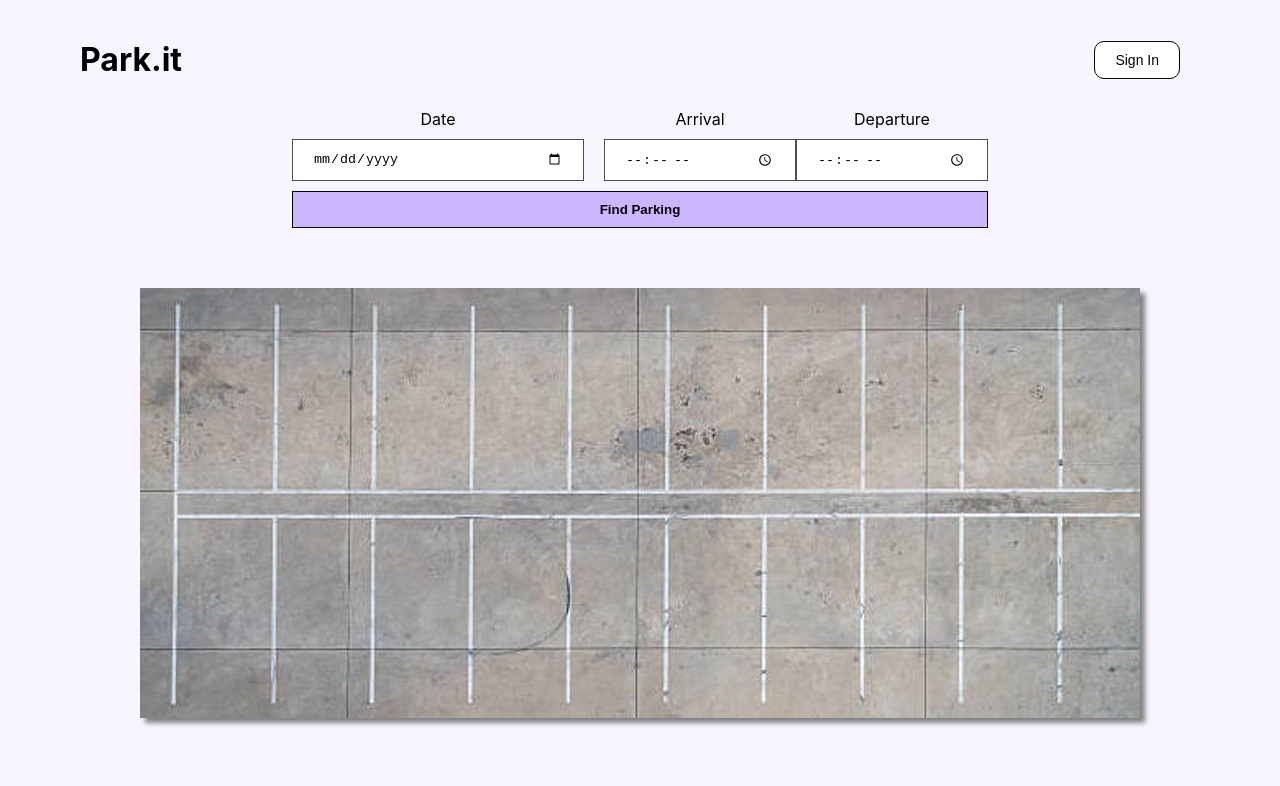
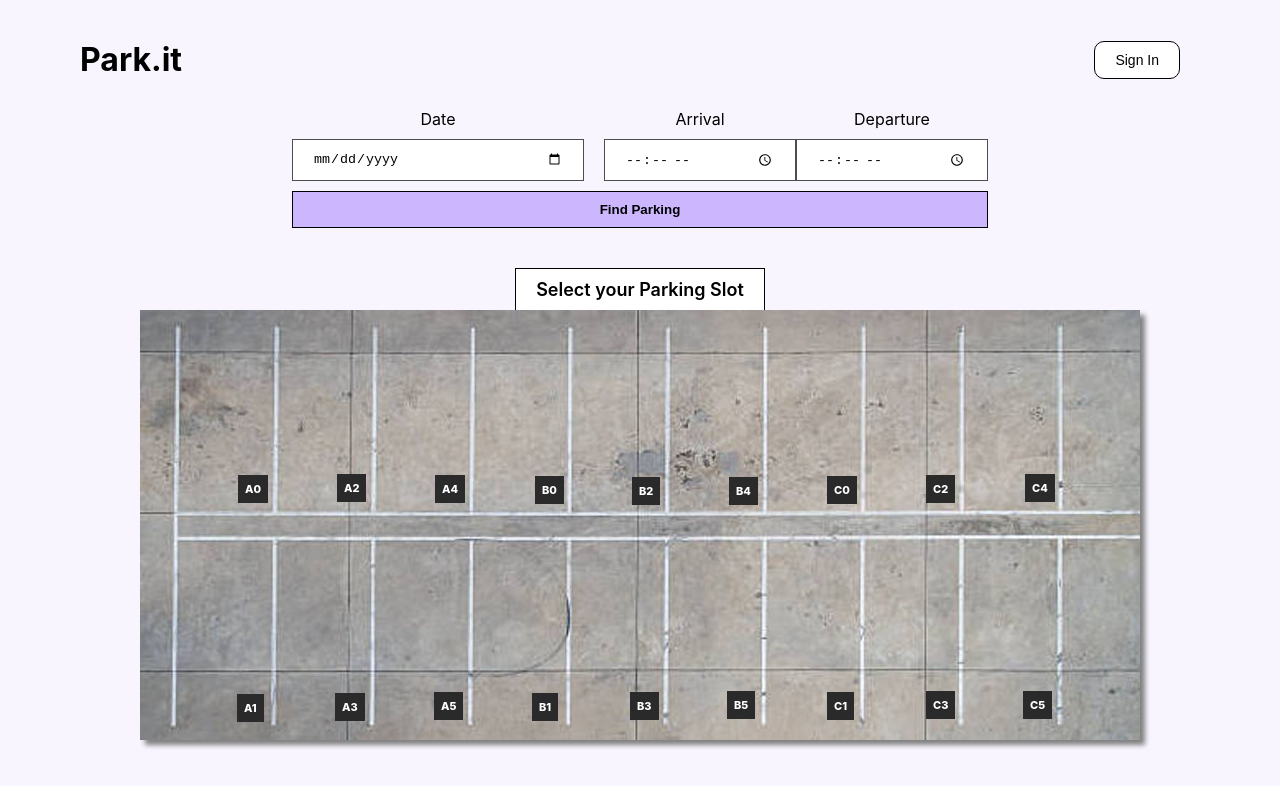
Before and after one commit to ARJUN-SABU/park-it, a React (Create React App) app in the folder frontend/: page / in a window 1280 px wide. Shown: the top 786 px of the page. Built offline with nearby package versions, Linux system fonts and the light colour scheme; no server answers.

Commit message:
Added the parking slot labels improved the ui

```diff
--- a/frontend/src/components/ParkingView.js
+++ b/frontend/src/components/ParkingView.js
@@ -14,22 +14,60 @@ function ParkingView({ slotBookings }) {
   const parkingState = useSelector((state) => state.parking);
 
   useEffect(() => {
+    markSlotNumbers();
+  }, []);
+
+  useEffect(() => {
     //fetch slots from the database.
-    console.log(slotBookings);
     removeAllMarkers();
-    markBookedSlots(slotBookings.blockA);
-    markBookedSlots(slotBookings.blockB);
-    markBookedSlots(slotBookings.blockC);
+    markBookedSlots(slotBookings.blockA, "A");
+    markBookedSlots(slotBookings.blockB, "B");
+    markBookedSlots(slotBookings.blockC, "C");
   }, [slotBookings]);
 
-  function markBookedSlots(slotBookingData) {
-    slotBookingData.forEach((slot) => {
+  function markSlotNumbers() {
+    ParkingLotData.map((slot) => {
+      let coordinates = slot.coords.split(",");
+      let bottomXCoordinate = Number(coordinates[2]);
+      let bottomYCoordinate = Number(coordinates[3]);
+
+      let slotNumber = document.createElement("p");
+      slotNumber.innerText = `${slot.block}${slot.slot}`;
+      slotNumber.classList.add("parkingView__slotNumber");
+      slotNumber.style.left = bottomXCoordinate - 28 + "px";
+      slotNumber.style.top = bottomYCoordinate - 28 + "px";
+
+      document
+        .querySelector(".parkingView__imageWrapper")
+        .appendChild(slotNumber);
+    });
+  }
+
+  function markBookedSlots(slotBookingData, block) {
+    slotBookingData.forEach((slot, index) => {
       if (slot) {
         let slotMarker = document.createElement("div");
         slotMarker.classList.add("parkingMarker--red");
         slotMarker.classList.add("parkingMarker");
         slotMarker.style.left = `${slot.xCoordinate}px`;
         slotMarker.style.top = `${slot.yCoordinate}px`;
+
+        slotMarker.addEventListener("click", function () {
+          dispatch(
+            actions.setParkingDetails({
+              block: block,
+              slot: index,
+              showParkingBooking: false,
+              bookedSlotDetails: slot,
+              date: parkingState.date,
+              arrival: parkingState.arrival,
+              departure: parkingState.departure,
+              xCoordinate: parkingState.xCoordinate,
+              yCoordinate: parkingState.yCoordinate,
+            })
+          );
+        });
+
         document
           .querySelector(".parkingView__imageWrapper")
           .appendChild(slotMarker);
@@ -42,15 +80,10 @@ function ParkingView({ slotBookings }) {
       document.querySelector(".parkingView__imageWrapper").removeChild(point)
     );
   }
-  function removeOneMarker(markerId) {
-    let marker = document.querySelector(`#${markerId}`);
-    if (marker)
-      document.querySelector(".parkingView__imageWrapper").removeChild(marker);
-  }
 
   function markSlotForBooking(event, block, slot) {
     if (slotBookings[`block${block}`][slot]) {
-      //show booking details
+      //if the slot is already booked.
       dispatch(
         actions.setParkingDetails({
           block: block,
@@ -84,14 +117,13 @@ function ParkingView({ slotBookings }) {
     //the center of the circle is at the calculated coordinates.
     averageXCoordinate = averageXCoordinate - 20;
     averageYCoordinate = averageYCoordinate - 20;
-    console.log(averageXCoordinate, averageYCoordinate);
+
     slotMarker.style.left = `${averageXCoordinate}px`;
     slotMarker.style.top = `${averageYCoordinate}px`;
 
     //if green dot was already placed before, no need to place it again
 
     if (!document.querySelector(`#parkingMarker-${block}${slot}`)) {
-      console.log("placed");
       document
         .querySelector(".parkingView__imageWrapper")
         .appendChild(slotMarker);
@@ -116,6 +148,7 @@ function ParkingView({ slotBookings }) {
 
   return (
     <div className="parkingView">
+      <p className="parkingView__message">Select your Parking Slot</p>
       <div className="parkingView__imageWrapper">
         <img src="ParkingImage.jpg" useMap="#image-map"></img>
       </div>
--- a/frontend/src/styles/ParkingView.css
+++ b/frontend/src/styles/ParkingView.css
@@ -1,12 +1,25 @@
 .parkingView {
   width: 100%;
   display: flex;
+  flex-direction: column;
   align-items: center;
   justify-content: center;
-  margin-top: 50px;
+  margin: 30px 0 30px;
+}
+.parkingView__message {
+  font-size: 18px;
+  text-align: center;
+  border: 1px solid black;
+  border-bottom: none;
+  /* margin-bottom: 20px; */
+  font-weight: 600;
+  padding: 10px 20px;
+  background-color: white;
 }
 
 .parkingView__imageWrapper {
+  width: 90%;
+  max-width: max-content;
   position: relative;
   overflow-x: scroll;
   display: flex;
@@ -26,6 +39,7 @@ area {
   height: 40px;
   border-radius: 100%;
   position: absolute;
+  cursor: pointer;
 }
 
 .parkingMarker--green {
@@ -35,3 +49,12 @@ area {
 .parkingMarker--red {
   background-color: red;
 }
+
+.parkingView__slotNumber {
+  position: absolute;
+  background-color: #2a2a2a;
+  color: white;
+  font-size: 11px;
+  padding: 7px;
+  font-weight: 800;
+}
```
